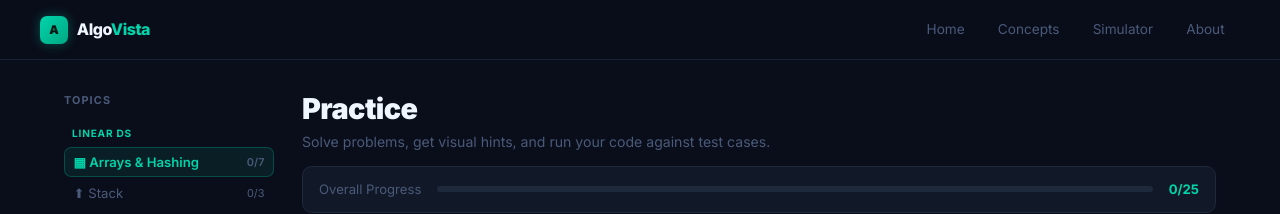
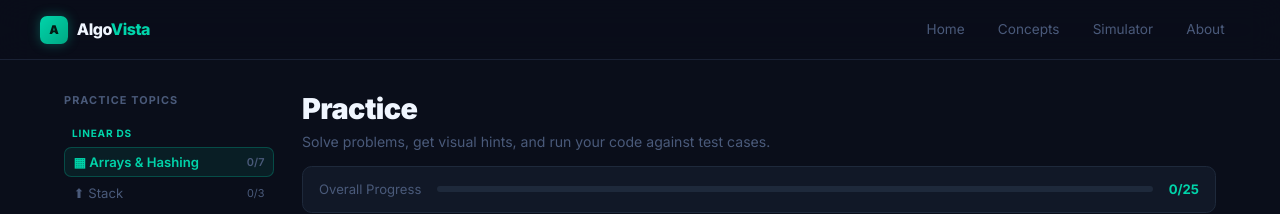
Before and after one commit to Alan-K-Biju-7/AlgoVista, a React (Create React App) app: page /practice in a window 1280 px wide. Shown: the top 214 px of the page. Built offline with nearby package versions, Linux system fonts and the light colour scheme.

Commit message:
Rename practice sidebar heading for clarity

```diff
--- a/src/pages/practice/TopicSidebar.jsx
+++ b/src/pages/practice/TopicSidebar.jsx
@@ -24,7 +24,7 @@ export default function TopicSidebar({ activeTopic, onSelect, getStatus }) {
           marginBottom: '1rem',
         }}
       >
-        Topics
+        Practice topics
       </p>
 
       {phases.map((phase) => {
```
